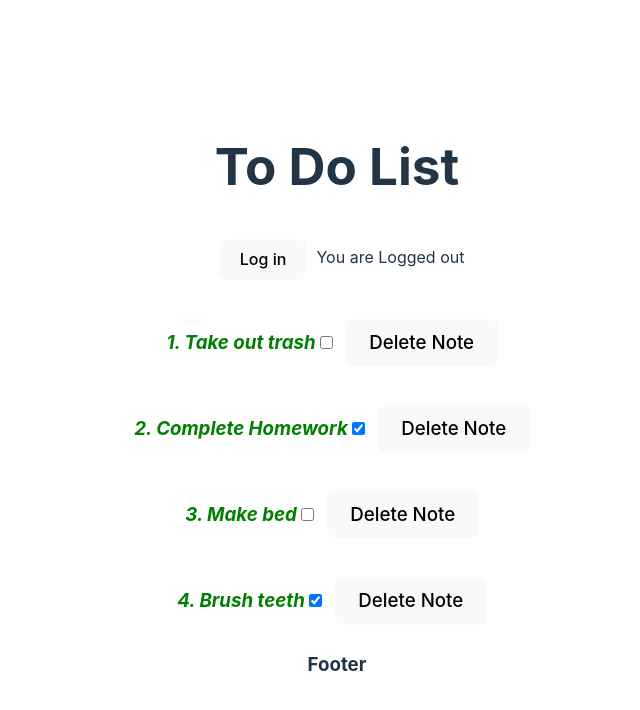
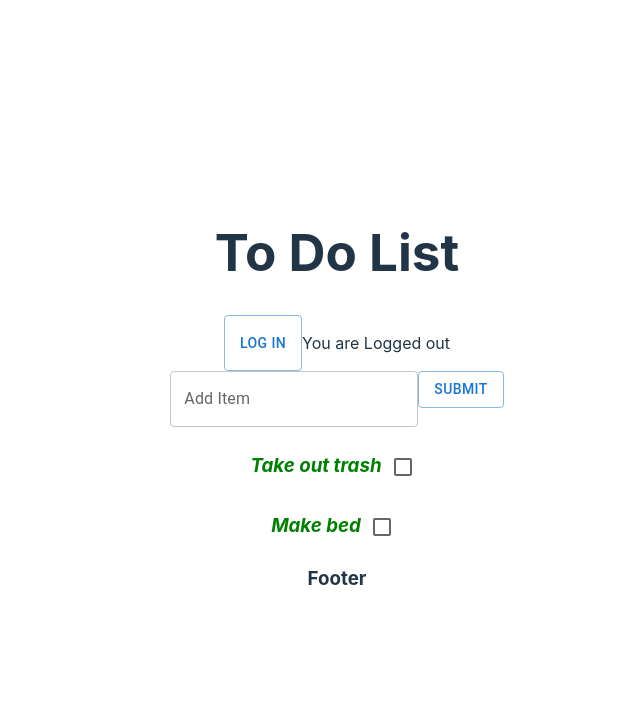
Before and after one commit to OnkurLal/notes-app, a React (Vite) app: page / in a window 1280 px wide. Shown: the top 710 px of the page, without its empty margins (303-943 px from the left). Built offline with nearby package versions, Linux system fonts and the light colour scheme.

Commit message:
added add note and updated delete note

```diff
--- a/src/App.jsx
+++ b/src/App.jsx
@@ -5,6 +5,7 @@ import Header from './components/header'
 import Footer from './components/footer'
 import Content from './components/content'
 import LoginButton from './components/LoginButton'
+
 
 function App() {
 
--- a/src/components/CheckListItem.jsx
+++ b/src/components/CheckListItem.jsx
@@ -1,14 +1,15 @@
 import React from "react";
-import './CheckListItem.css'
+import '../css/CheckListItem.css'
+import Checkbox from '@mui/material/Checkbox';
+
 const CheckListItem = (props) => {
         const {id, text, completed} = props.data
-        const {handleChange, handleDeleteClick} = props
+        const {handleChange} = props
     return (
         <>
         <h3 style={{color: 'green'}} className='checkbox'>
-        {id}. {text}
-        <input type='checkbox' id ={id} onChange={()=>handleChange(id)} checked = {completed} />
-        <button id = {id} onClick={()=>handleDeleteClick(id)}>Delete Note</button>
+        {text}
+        <Checkbox id ={id} onChange={()=>handleChange(id)} checked = {completed} />
         </h3>
 
         </>
--- a/src/components/Content.jsx
+++ b/src/components/Content.jsx
@@ -1,9 +1,13 @@
 import React, {useState} from "react";
 import CheckListItem from './CheckListItem';
-import notes from "../notesData";
+import notes from "../data/notesData";
+import Button from '@mui/material/Button'
+import TextField from '@mui/material/TextField';
 
 const Content = () => {
     const [notesData, setNotesData] = useState(notes);
+    const [addItemValue, setAddItemValue] = useState('');
+
     const handleChange = (id) => {
         const newNotes = notesData.map((note) =>{
             if (note.id === id) {
@@ -13,13 +17,28 @@ const Content = () => {
         })
         setNotesData(newNotes);
     }
-    const handleDeleteClick = (id) => setNotesData(notesData.filter(note => note.id !== id))
 
-    const checkListItem= notesData.map(note => <CheckListItem handleChange={handleChange} key={note.id} handleDeleteClick={handleDeleteClick} data = {note}/>)
+    const checkListItems= notesData.map(note => {
+        if (!note.completed){
+            return (<CheckListItem handleChange={handleChange} key={note.id} data = {note}/>)
+        }
+    })
+
+    const handleAddItem = () => {
+        const tempArray = [...notesData]
+        tempArray.push({id: tempArray.length +1, text:addItemValue, completed:false})
+        setNotesData(tempArray)
+        setAddItemValue('')
+    }
+
 
     return (
         <>
-        {checkListItem}
+        <div>
+        <TextField id="outlined-basic" label="Add Item" variant="outlined" value={addItemValue} onChange={(e) => {setAddItemValue(e.target.value)}}/>
+        <Button variant="outlined" className = 'p-3' onClick={handleAddItem}>Submit</Button>
+        </div>
+        {checkListItems}
         </>
     )
 }
--- a/src/components/LoginButton.jsx
+++ b/src/components/LoginButton.jsx
@@ -1,14 +1,15 @@
 import React, {useState} from 'react';
-import './LoginButton.css'
+import '../css/LoginButton.css'
+import Button from '@mui/material/Button'
 
 const LoginButton = () =>{
-    const [user, setUser] = useState(false);
+    const [isLoggedIn, setIsLoggedIn] = useState(false);
     return (
       <div className='loginButton'>
-        <button onClick={() => setUser(!user)}>
-          {user ? "Log out" : "Log in"}
-        </button>
-        <p>You are {user ? "Logged in" : "Logged out"}</p>
+        <Button variant="outlined" onClick={() => setIsLoggedIn(!isLoggedIn)}>
+          {isLoggedIn ? "Log out" : "Log in"}
+        </Button>
+        <p>You are {isLoggedIn ? "Logged in" : "Logged out"}</p>
       </div>
       )
 }
--- a/src/main.jsx
+++ b/src/main.jsx
@@ -1,7 +1,7 @@
 import React from 'react'
 import ReactDOM from 'react-dom/client'
+import './index.css'
 import App from './App'
-import './index.css'
 
 ReactDOM.createRoot(document.getElementById('root')).render(
   <React.StrictMode>
```
Also changed, not shown: package.json (+9 -1 lines), src/css/CheckListItem.css (renamed from src/components/CheckListItem.css), src/css/LoginButton.css (renamed from src/components/LoginButton.css), src/data/notesData.jsx (renamed from src/notesData.jsx), 1 other file (tests, documents, lock files or other folders).
